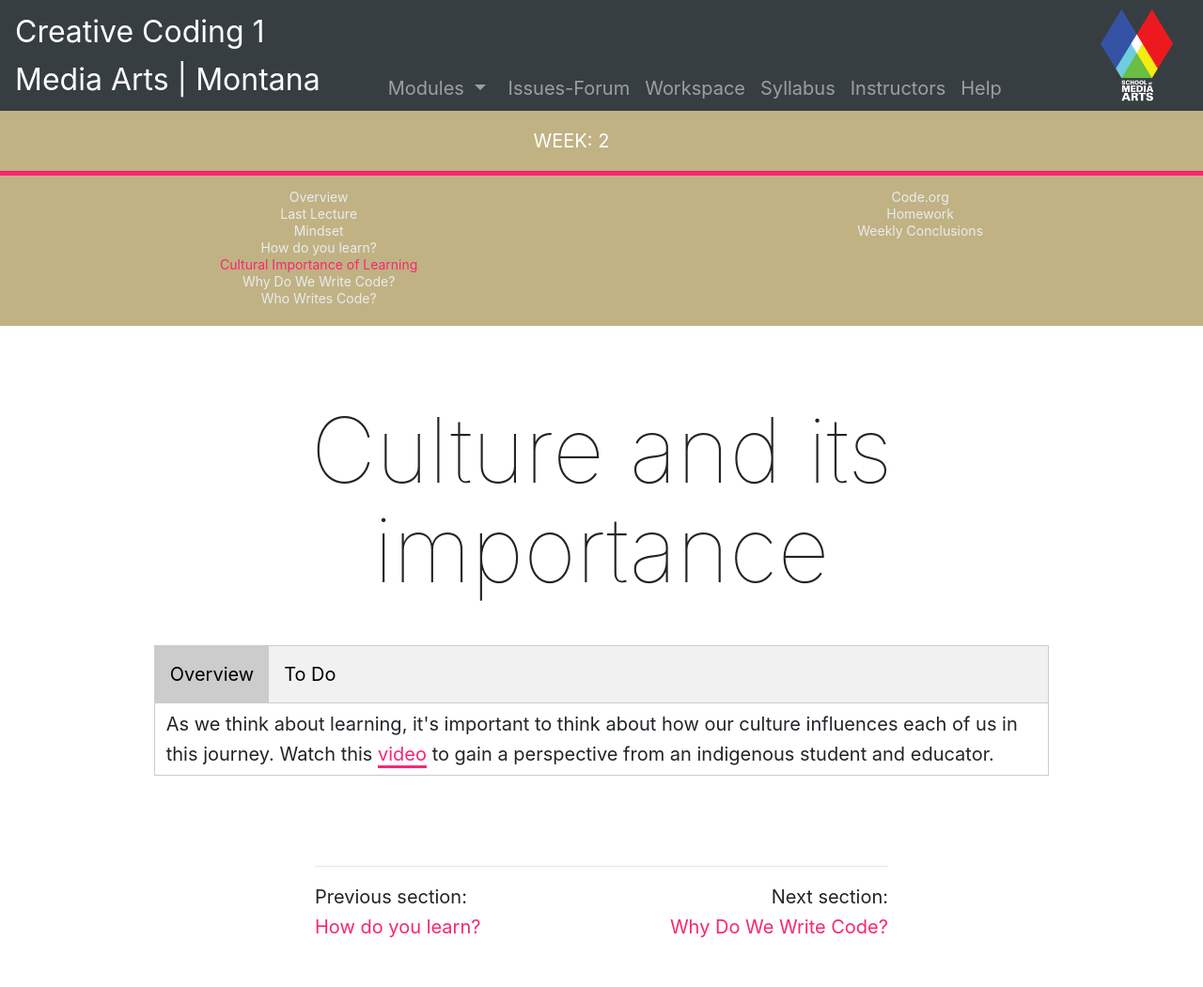
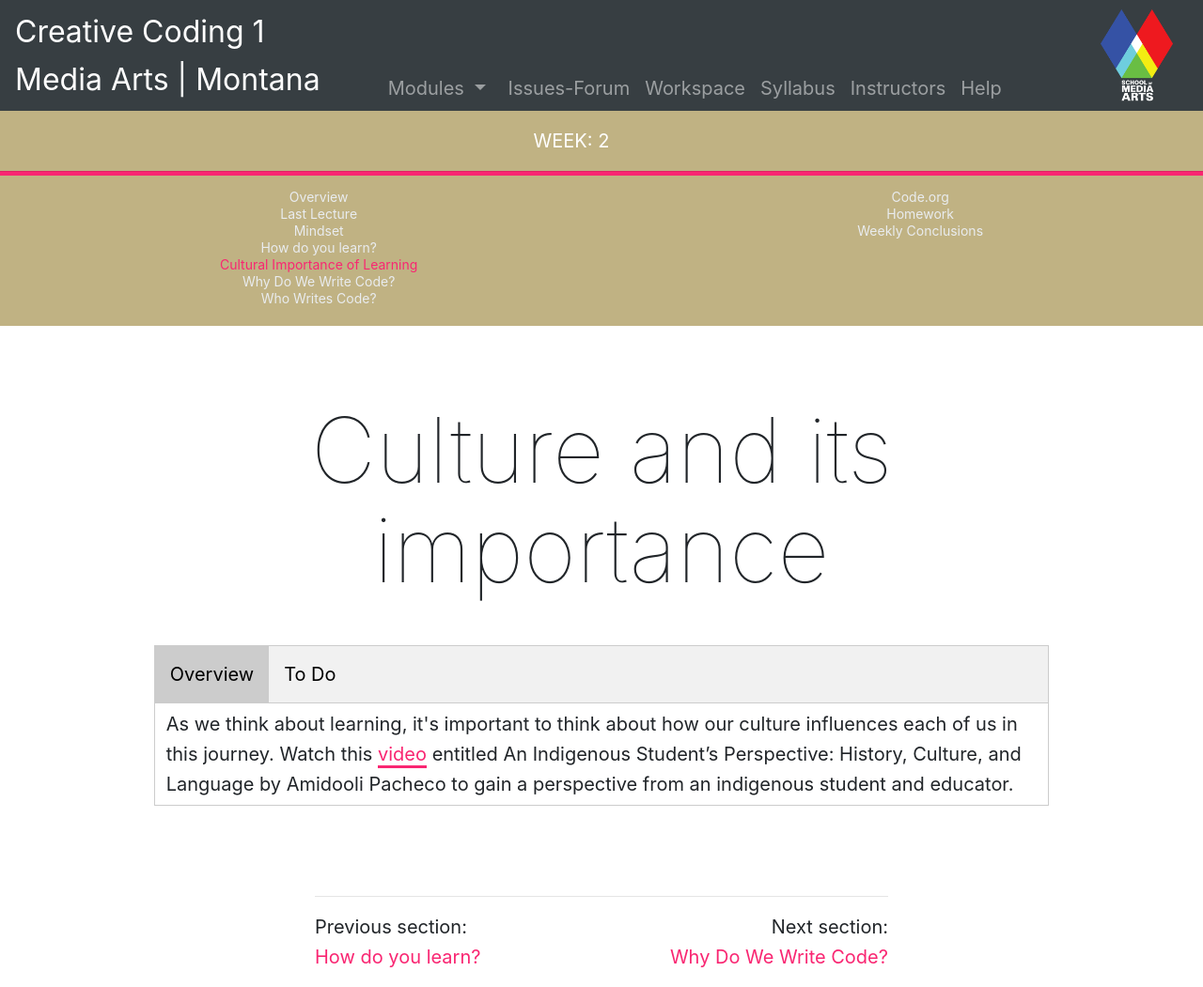
Before and after one commit to Montana-Media-Arts/120_CreativeCoding1-Spring2022, a Jekyll site: the page built from modules/week-2/_posts/2017-01-05-cultural-importance.md, in a window 1280 px wide. Shown: the whole page at 94% size. Built offline with Jekyll 4.4.1, drawn with Linux system fonts in a browser that asks for light colours; nearby versions of some CDN libraries; before the commit the page ends 1019 px from its top, so only the background shows below that.

Commit message:
Update 2017-01-05-cultural-importance.md

```diff
--- a/modules/week-2/_posts/2017-01-05-cultural-importance.md
+++ b/modules/week-2/_posts/2017-01-05-cultural-importance.md
@@ -15,8 +15,7 @@ module: 2
 
 As we think about learning, it's important to think about how our culture influences each of us in this journey.
 
-Watch this <a href="//youtu.be/uXY_SxO7d0M" data-lity>video</a> to gain a perspective from an indigenous student and educator.
-
+Watch this <a href="//youtu.be/uXY_SxO7d0M" data-lity>video</a> entitled An Indigenous Student’s Perspective: History, Culture, and Language by Amidooli Pacheco to gain a perspective from an indigenous student and educator.
 
 </div>
 
```
